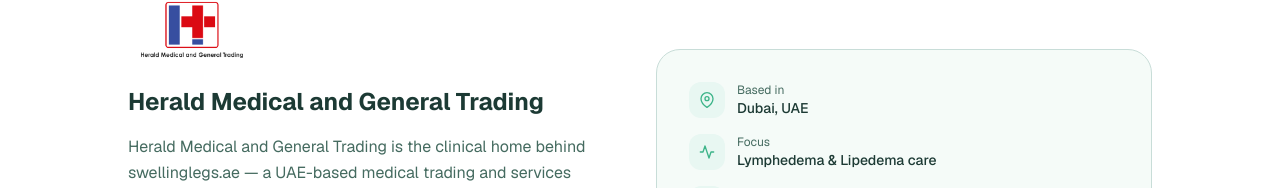
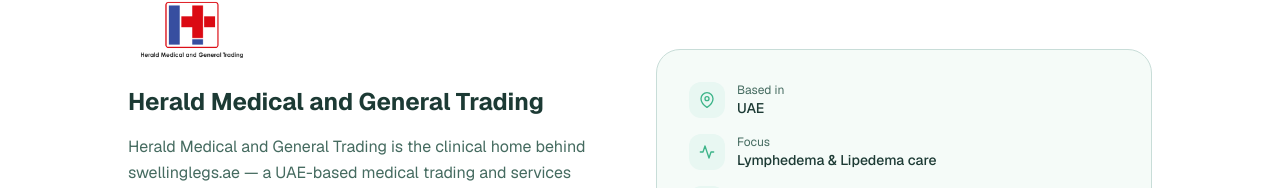
Before and after one commit to spadidoo/swellinglegs, a Next.js app in the folder swellinglegs/: page /en/about in a window 1280 px wide. Shown: the part 706-894 px from the top of the page. Built offline with nearby package versions, Linux system fonts and the light colour scheme.

Commit message:
About us to UAE

```diff
--- a/swellinglegs/app/[locale]/about/page.tsx
+++ b/swellinglegs/app/[locale]/about/page.tsx
@@ -193,7 +193,7 @@
                 <div className="bg-brand-bg rounded-3xl p-8 border border-brand-border">
                   <div className="space-y-4">
                     {[
-                      { label: 'Based in', value: 'Dubai, UAE', svg: <svg width="16" height="16" viewBox="0 0 24 24" fill="none" stroke="currentColor" strokeWidth="2" strokeLinecap="round" strokeLinejoin="round"><path d="M21 10c0 7-9 13-9 13s-9-6-9-13a9 9 0 0 1 18 0z"/><circle cx="12" cy="10" r="3"/></svg> },
+                      { label: 'Based in', value: 'UAE', svg: <svg width="16" height="16" viewBox="0 0 24 24" fill="none" stroke="currentColor" strokeWidth="2" strokeLinecap="round" strokeLinejoin="round"><path d="M21 10c0 7-9 13-9 13s-9-6-9-13a9 9 0 0 1 18 0z"/><circle cx="12" cy="10" r="3"/></svg> },
                       { label: 'Focus', value: 'Lymphedema & Lipedema care', svg: <svg width="16" height="16" viewBox="0 0 24 24" fill="none" stroke="currentColor" strokeWidth="2" strokeLinecap="round" strokeLinejoin="round"><path d="M22 12h-4l-3 9L9 3l-3 9H2"/></svg> },
                       { label: 'Mission', value: 'Patient-first specialist care', svg: <svg width="16" height="16" viewBox="0 0 24 24" fill="none" stroke="currentColor" strokeWidth="2" strokeLinecap="round" strokeLinejoin="round"><path d="M17 21v-2a4 4 0 0 0-4-4H5a4 4 0 0 0-4 4v2"/><circle cx="9" cy="7" r="4"/><path d="M23 21v-2a4 4 0 0 0-3-3.87"/><path d="M16 3.13a4 4 0 0 1 0 7.75"/></svg> },
                       { label: 'WhatsApp', value: '050 791 0902', svg: <svg width="16" height="16" viewBox="0 0 24 24" fill="none" stroke="currentColor" strokeWidth="2" strokeLinecap="round" strokeLinejoin="round"><path d="M22 16.92v3a2 2 0 0 1-2.18 2 19.79 19.79 0 0 1-8.63-3.07A19.5 19.5 0 0 1 3.07 9.81a19.79 19.79 0 0 1-3.07-8.69A2 2 0 0 1 2.18 1h3a2 2 0 0 1 2 1.72c.127.96.361 1.903.7 2.81a2 2 0 0 1-.45 2.11L6.91 8.09a16 16 0 0 0 6 6l.62-.62a2 2 0 0 1 2.11-.45c.907.339 1.85.573 2.81.7A2 2 0 0 1 22 16.92z"/></svg> },
```
